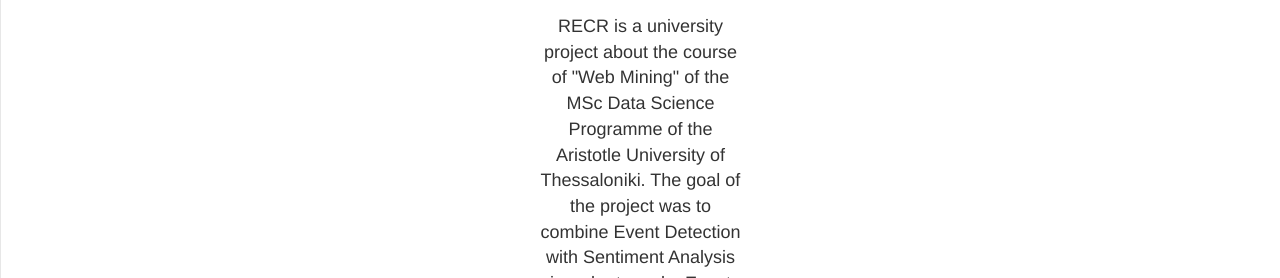
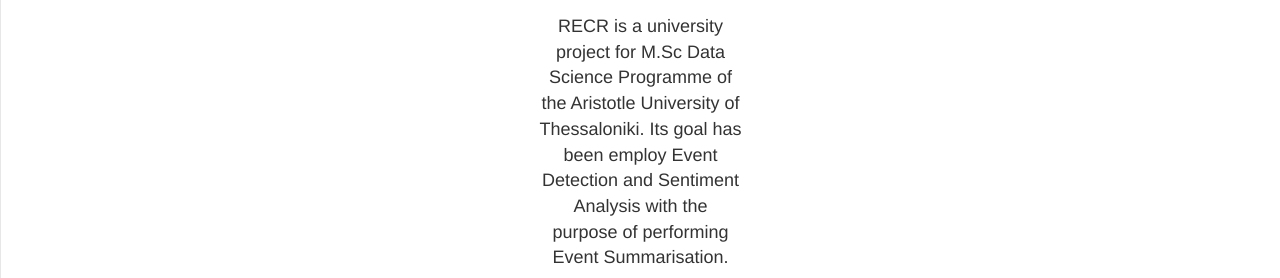
Before and after one commit to AndyFou/refugee-crisis, a website: page pages/about.html in a window 1280 px wide. Shown: the part 151-429 px from the top of the page. Drawn offline with Linux system fonts and the light colour scheme.

Commit message:
Update about.html

```diff
--- a/pages/about.html
+++ b/pages/about.html
@@ -70,7 +70,7 @@
         <div class="col-lg-2"></div>
         <div class="col-lg-8">
           <div class="about">
-            <p>RECR is a university project about the course of "Web Mining" of the MSc Data Science Programme of the Aristotle University of Thessaloniki. The goal of the project was to combine Event Detection with Sentiment Analysis in order to make Event Summarization.</p>
+            <p>RECR is a university project for M.Sc Data Science Programme of the Aristotle University of Thessaloniki. Its goal has been employ Event Detection and Sentiment Analysis with the purpose of performing Event Summarisation.</p>
           </div>
           <div class="team">
             <div class="panel-heading">
```
